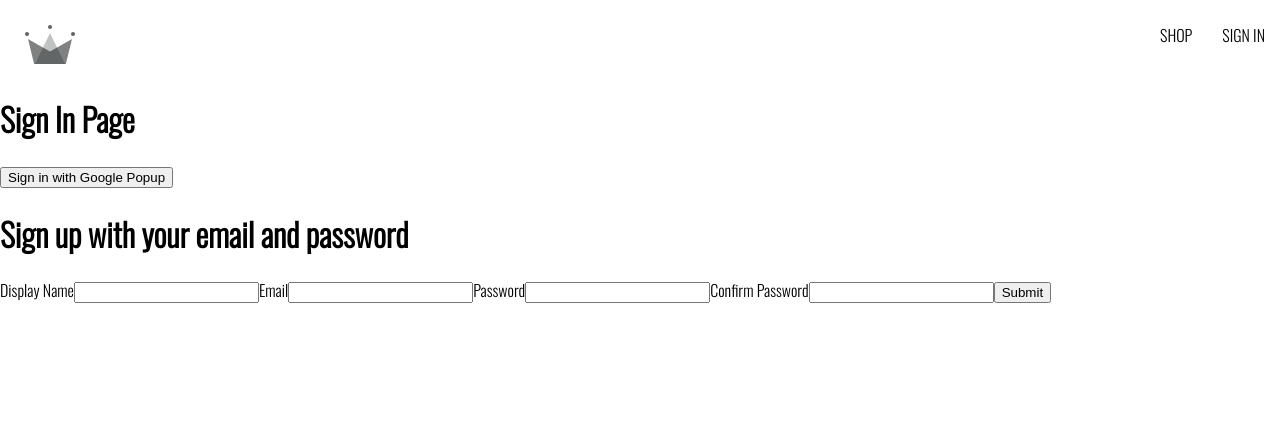
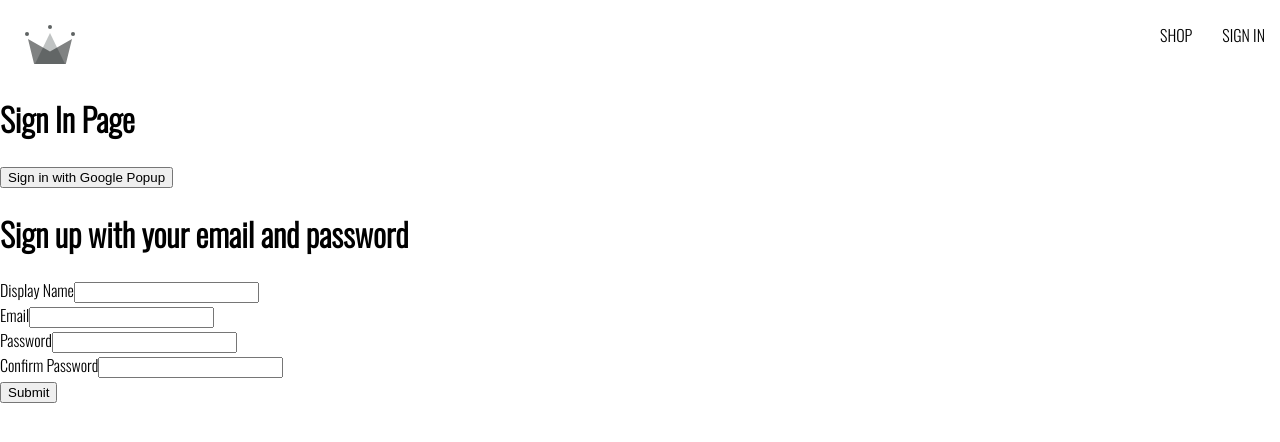
Before and after one commit to wilsan/clothing-company, a React (Create React App) app: page /sign-in in a window 1280 px wide. Shown: the top 442 px of the page. Built offline with nearby package versions, Linux system fonts and the light colour scheme.

Commit message:
Create FormInput component to encapsulate input and label elements

```diff
--- /dev/null
+++ b/src/components/form-input/form-input.component.jsx
@@ -0,0 +1,10 @@
+function FormInput({ label, ...otherProps }) {
+   return (
+      <div>
+         <label>{label}</label>
+         <input {...otherProps} />
+      </div>
+   );
+}
+
+export default FormInput;
--- a/src/components/sign-up-form/sign-up-form.component.jsx
+++ b/src/components/sign-up-form/sign-up-form.component.jsx
@@ -4,6 +4,8 @@
    createAuthUserWithEmailAndPassword,
    createUserDocumentFromAuth
 } from '../../utils/firebase/firebase.utils';
+
+import FormInput from '../form-input/form-input.component';
 
 const defaultFormFields = {
    displayName: '',
@@ -49,14 +51,34 @@
       <div>
          <h1>Sign up with your email and password</h1>
          <form action="" onSubmit={handleSubmit}>
-            <label>Display Name</label>
-            <input type="text" required onChange={handleChange} name="displayName" value={displayName} />
-            <label>Email</label>
-            <input type="email" required onChange={handleChange} name="email" value={email} />
-            <label>Password</label>
-            <input type="password" required onChange={handleChange} name="password" value={password} />
-            <label>Confirm Password</label>
-            <input type="password" required onChange={handleChange} name="confirmPassword" value={confirmPassword} />
+            <FormInput
+               label="Display Name"
+               type="text"
+               required
+               onChange={handleChange}
+               name="displayName"
+               value={displayName} />
+            <FormInput
+               label="Email"
+               type="email"
+               required
+               onChange={handleChange}
+               name="email"
+               value={email} />
+            <FormInput
+               label="Password"
+               type="password"
+               required
+               onChange={handleChange}
+               name="password"
+               value={password} />
+            <FormInput
+               label="Confirm Password"
+               type="password"
+               required
+               onChange={handleChange}
+               name="confirmPassword"
+               value={confirmPassword} />
             <button>Submit</button>
          </form>
       </div>
```
Also changed, not shown: src/components/form-input/form-input.styles.scss (added).
